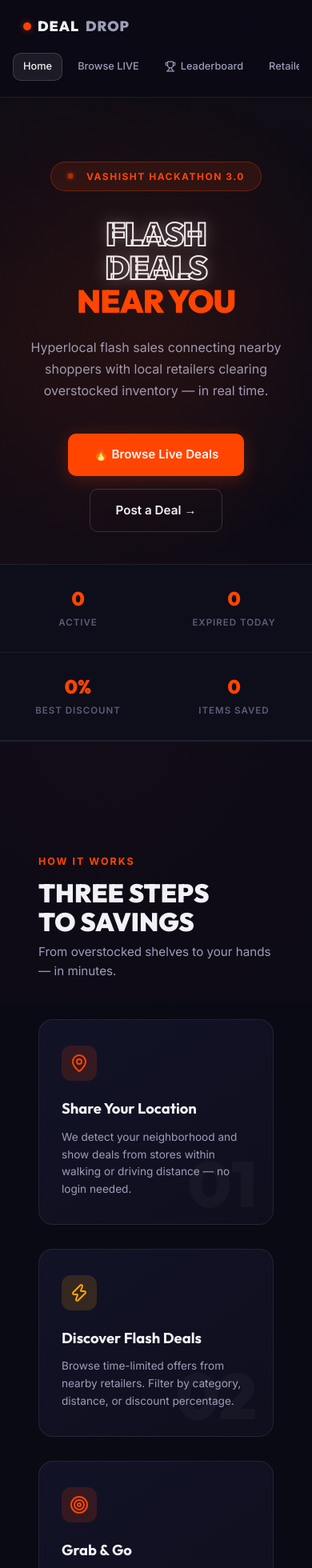
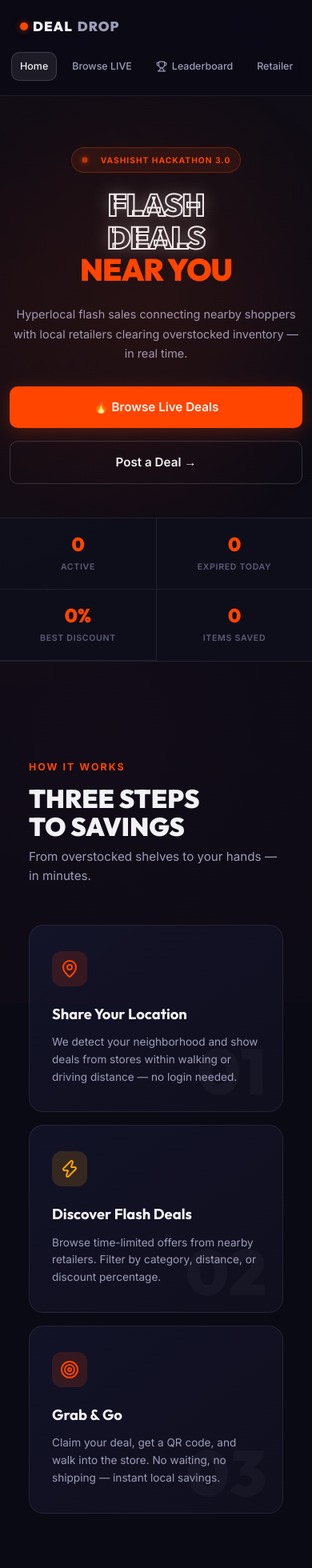
Before and after one commit to venuvivek-byte/dealdrop, a React (Vite) app in the folder dealdrop-react/: page / in a window 390 px wide. Shown: the top 1960 px of the page at 80% size. Built offline with nearby package versions, Linux system fonts and the light colour scheme; no server answers; the database is empty.

Commit message:
style: update mobile CSS for improved responsiveness across devices, including layout adjustments and padding modifications

```diff
--- a/dealdrop-react/src/mobile.css
+++ b/dealdrop-react/src/mobile.css
@@ -1,46 +1,362 @@
 /* ══════════════════════════════════════════════
-   MOBILE RESPONSIVENESS
+   RESPONSIVE OVERRIDES (all pages)
    ══════════════════════════════════════════════ */
+
+/* Tablet */
+@media (max-width: 1024px) {
+  .container,
+  .section-wrapper {
+    padding-left: 18px;
+    padding-right: 18px;
+  }
+
+  .deal-grid {
+    grid-template-columns: repeat(auto-fill, minmax(280px, 1fr));
+  }
+
+  .footer-content {
+    grid-template-columns: 1fr 1fr;
+    gap: 24px;
+  }
+
+  .scoring-grid {
+    grid-template-columns: 1fr 1fr;
+  }
+}
+
+/* Mobile + small tablets */
 @media (max-width: 768px) {
-  /* Navbar Fixes */
   nav {
-    padding: 12px 16px;
+    padding: 12px 14px;
     flex-wrap: wrap;
-    gap: 12px;
+    gap: 10px;
   }
+
+  nav h1 {
+    font-size: 1.05rem;
+    gap: 6px;
+  }
+
   nav .nav-links {
     width: 100%;
     overflow-x: auto;
-    padding-bottom: 8px;
+    padding-bottom: 6px;
     -webkit-overflow-scrolling: touch;
+    gap: 8px;
   }
+
   nav .nav-links::-webkit-scrollbar {
     height: 3px;
   }
+
   nav .nav-links::-webkit-scrollbar-thumb {
     background: var(--border-glass-hover);
     border-radius: 4px;
   }
-  nav a, nav .nav-link-item, nav .btn-cta {
+
+  nav a,
+  nav .nav-link-item,
+  nav .btn-cta {
     white-space: nowrap;
-    font-size: 0.8rem;
-    padding: 6px 12px;
+    font-size: 0.78rem;
+    padding: 7px 10px;
   }
 
-  /* Layout Fixes */
-  .hero-title .line { font-size: clamp(2.5rem, 10vw, 3rem); }
-  .hero-section { padding: 80px 16px 40px; }
+  .container {
+    padding: 14px 12px;
+  }
 
-  .steps-grid, .retailers-content, .retailers-stats, .footer-content {
-    grid-template-columns: 1fr !important;
-    gap: 30px;
+  .section-wrapper {
+    padding: 42px 12px;
+  }
+
+  .hero-section {
+    padding: 64px 12px 42px;
+  }
+
+  .hero-title .line {
+    font-size: clamp(2rem, 10vw, 3rem);
+  }
+
+  .hero-subtitle {
+    font-size: 0.9rem;
+    margin-bottom: 28px;
+  }
+
+  .hero-ctas {
+    flex-direction: column;
+    align-items: stretch;
+  }
+
+  .btn-hero-primary,
+  .btn-hero-secondary {
+    width: 100%;
+    justify-content: center;
+  }
+
+  .trending-header {
+    flex-direction: column;
+    gap: 12px;
+    margin-bottom: 20px;
+  }
+
+  .search-bar {
+    padding: 12px;
+    gap: 8px;
+  }
+
+  .search-bar > div,
+  .search-bar select,
+  .search-bar input {
+    width: 100% !important;
+    min-width: 100% !important;
+  }
+
+  .filter-chips {
+    gap: 8px;
+  }
+
+  .filter-chip {
+    font-size: 0.78rem;
+    padding: 7px 12px;
+  }
+
+  .price-range-group {
+    margin-left: 0;
+    width: 100%;
+    justify-content: center;
   }
 
   .deal-grid {
     grid-template-columns: 1fr !important;
+    gap: 14px;
+  }
+
+  .card {
+    padding: 16px;
+  }
+
+  .card .price-row {
+    gap: 8px;
+    flex-wrap: wrap;
+  }
+
+  .card .deal-price {
+    font-size: 1.25rem;
   }
 
   .stats-bar {
     grid-template-columns: 1fr 1fr;
   }
+
+  .stat-item {
+    padding: 18px 10px;
+    border-right: none;
+    border-bottom: 1px solid var(--border-glass);
+  }
+
+  .stat-item:nth-child(2n) {
+    border-left: 1px solid var(--border-glass);
+  }
+
+  .stat-item:last-child {
+    border-bottom: none;
+  }
+
+  .stat-value {
+    font-size: 1.5rem;
+  }
+
+  .stat-label {
+    font-size: 0.66rem;
+    letter-spacing: 0.7px;
+  }
+
+  .steps-grid,
+  .retailers-content,
+  .retailers-stats,
+  .dashboard-insights {
+    grid-template-columns: 1fr !important;
+    gap: 16px;
+  }
+
+  .retailer-profile-card {
+    padding: 16px;
+  }
+
+  .profile-header {
+    flex-direction: column;
+    align-items: flex-start;
+    gap: 12px;
+  }
+
+  .profile-info h2 {
+    font-size: 1.2rem;
+  }
+
+  .form-card {
+    padding: 18px 14px;
+  }
+
+  .form-grid {
+    grid-template-columns: 1fr;
+    gap: 0;
+  }
+
+  .form-grid .full-width {
+    grid-column: 1;
+  }
+
+  .radius-filter {
+    padding: 14px;
+  }
+
+  .radius-filter-value {
+    font-size: 1rem;
+  }
+
+  .radius-marks {
+    height: 22px;
+    font-size: 0.66rem;
+  }
+
+  .map-container {
+    margin-bottom: 20px;
+  }
+
+  .leaflet-container {
+    height: 320px !important;
+  }
+
+  .modal-overlay {
+    padding: 10px;
+  }
+
+  .modal-content {
+    max-width: 100%;
+    max-height: 92vh;
+    border-radius: 16px;
+  }
+
+  .modal-header {
+    padding: 20px 14px 10px;
+  }
+
+  .modal-body {
+    padding: 0 14px 16px;
+  }
+
+  .modal-header h2 {
+    font-size: 1.2rem;
+  }
+
+  .modal-actions {
+    flex-direction: column;
+    gap: 8px;
+  }
+
+  .share-fallback-menu {
+    right: auto;
+    left: 0;
+    min-width: 160px;
+  }
+
+  .leaderboard-title {
+    font-size: 1.2rem;
+  }
+
+  .leaderboard-icon-wrapper {
+    width: 42px;
+    height: 42px;
+  }
+
+  .leaderboard-tabs {
+    overflow-x: auto;
+    flex-wrap: nowrap;
+    padding-bottom: 4px;
+  }
+
+  .leaderboard-tab {
+    white-space: nowrap;
+  }
+
+  .podium {
+    grid-template-columns: 1fr;
+    gap: 12px;
+  }
+
+  .leaderboard-row {
+    flex-wrap: wrap;
+    padding: 12px;
+    gap: 10px;
+  }
+
+  .lb-score {
+    width: 100%;
+    text-align: left;
+    margin-left: 52px;
+  }
+
+  .scoring-grid {
+    grid-template-columns: 1fr;
+  }
+
+  .footer-content {
+    grid-template-columns: 1fr;
+    gap: 18px;
+    margin-bottom: 24px;
+  }
+
+  .footer-brand p {
+    max-width: none;
+  }
 }
+
+/* Small phones */
+@media (max-width: 480px) {
+  .hero-title .line {
+    font-size: clamp(1.7rem, 11vw, 2.4rem);
+  }
+
+  .hero-badge {
+    font-size: 0.64rem;
+    letter-spacing: 1px;
+    padding: 7px 12px;
+    margin-bottom: 20px;
+  }
+
+  .section-title {
+    font-size: 1.12rem;
+  }
+
+  .badge {
+    font-size: 0.65rem;
+    padding: 4px 8px;
+  }
+
+  .radius-marks {
+    font-size: 0.6rem;
+  }
+
+  .radius-mark {
+    transform: translateX(-50%) scale(0.94);
+    transform-origin: center;
+  }
+
+  .price-range-input {
+    width: 58px;
+  }
+
+  .notification-toast {
+    left: 10px;
+    right: 10px;
+    bottom: 12px;
+    width: auto;
+    max-width: none;
+  }
+
+  .auth-box {
+    margin: 12px;
+    padding: 22px 14px;
+  }
+}
```
